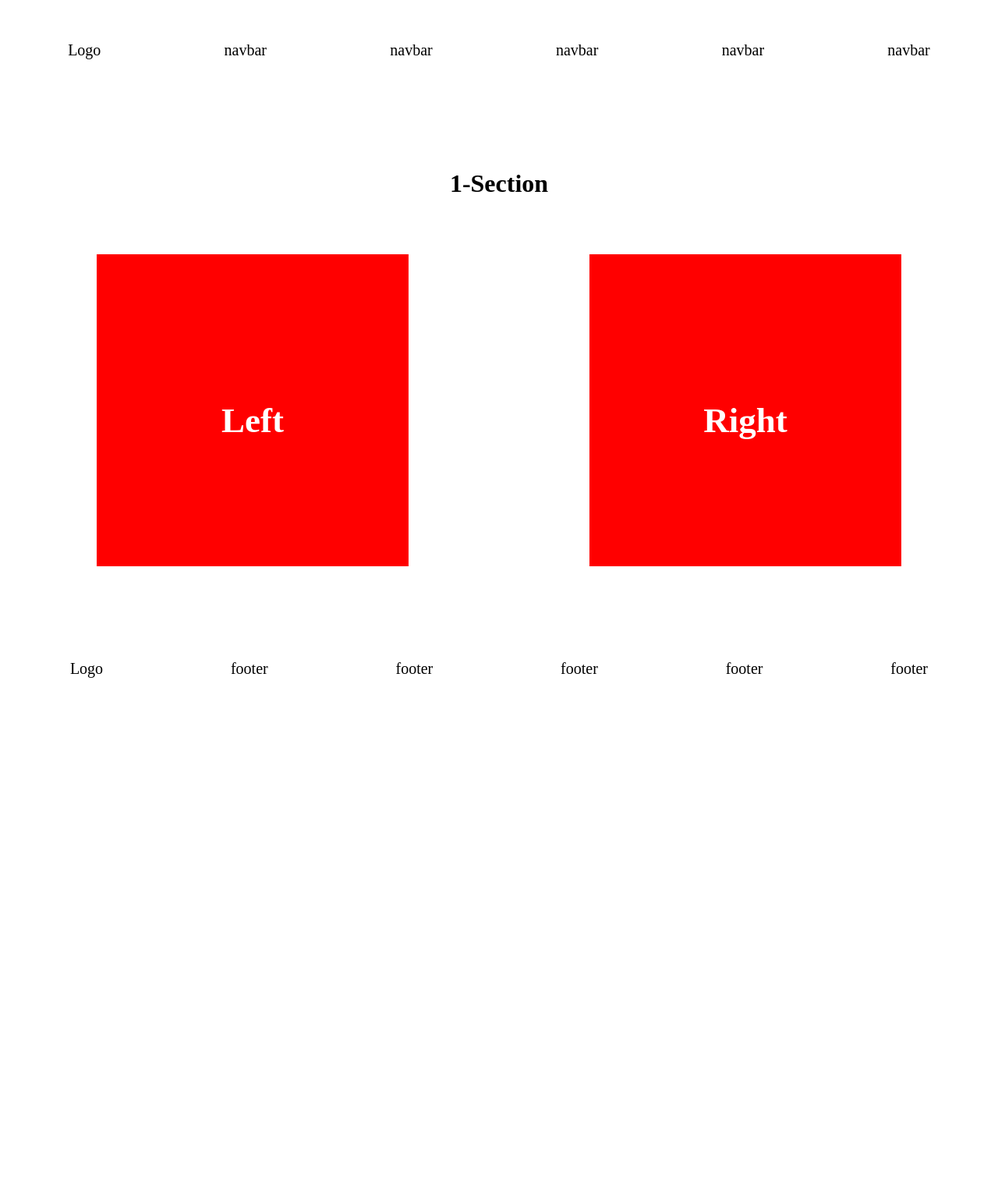
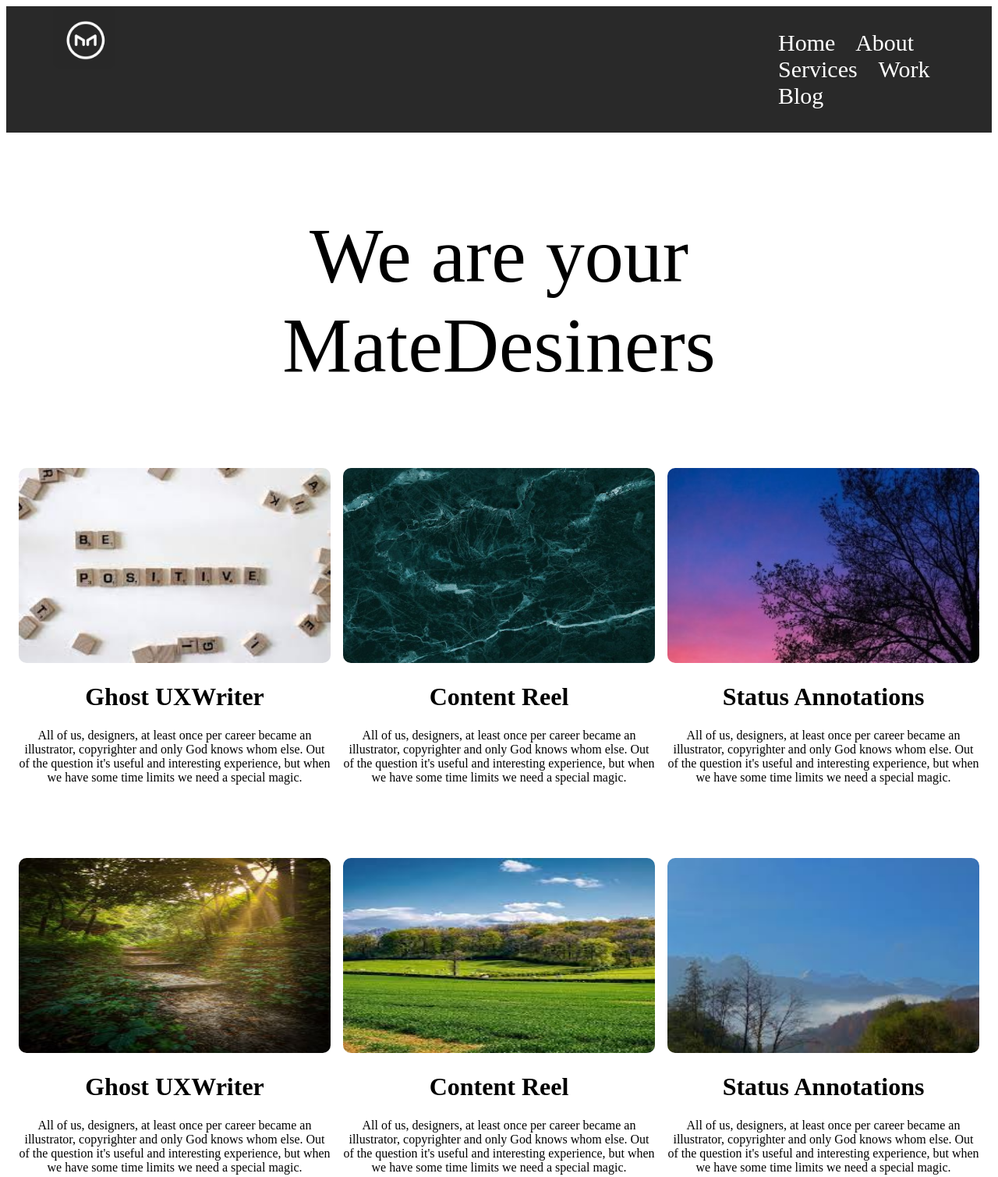
Before and after one commit to donik10/1, a plain HTML site: page index.html in a window 1280 px wide. Shown: the top 1509 px of the page at 78% size. Before the commit the page ends 922 px from the top, so only its background shows below. Drawn offline with Linux system fonts and the light colour scheme.

Commit message:
Add files via upload

```diff
--- a/index.html
+++ b/index.html
@@ -6,30 +6,62 @@
     <link rel="stylesheet" href="./style.css">
 </head>
 <body>
-    <div class="upp">
-        <p>Logo</p>
-        <p>navbar</p>
-        <p>navbar</p>
-        <p>navbar</p>
-        <p>navbar</p>
-        <p>navbar</p>
-    </div>
-
-    <div class="center">
-        <h1>1-Section</h1>
-        <div class="cube">
-            <div class="cb"><h2>Left</h2></div>
-            <div class="cb"><h2>Right</h2></div>
+    <div class="up">
+        <img src="./photo_2025-01-14_15-45-37.jpg" alt="logo" class="logo">
+        <div class="text">
+            <p>Home About Services Work Blog</p>
         </div>
     </div>
 
-    <div class="bottom">
-        <p>Logo</p>
-        <p>footer</p>
-        <p>footer</p>
-        <p>footer</p>
-        <p>footer</p>
-        <p>footer</p>
+    <div class="center-text">We are your <br> MateDesiners</div>
+
+    <div class="photos">
+
+        <div class="box">
+            <img src="./images (2).jpg" alt="photo">
+            <h1>Ghost UXWriter</h1>
+            <p>All of us, designers, at least once per career became an illustrator, copyrighter and only God knows whom else. Out of the question it's useful and interesting experience, but when we have some time limits we need a special magic.</p>
+        </div>
+
+        <div class="box">
+            <img src="./photo_2025-01-14_16-11-59 (2).jpg" alt="photo">
+            <h1>Content Reel</h1>
+            <p>All of us, designers, at least once per career became an illustrator, copyrighter and only God knows whom else. Out of the question it's useful and interesting experience, but when we have some time limits we need a special magic.</p>
+        </div>
+
+        <div class="box">
+            <img src="./photo_2025-01-14_16-11-59.jpg" alt="photo">
+            <h1>Status Annotations</h1>
+            <p>All of us, designers, at least once per career became an illustrator, copyrighter and only God knows whom else. Out of the question it's useful and interesting experience, but when we have some time limits we need a special magic.</p>
+        </div>
+
+        <div class="box">
+            <img src="./photo_2025-01-14_16-13-08.jpg" alt="photo">
+            <h1>Ghost UXWriter</h1>
+            <p>All of us, designers, at least once per career became an illustrator, copyrighter and only God knows whom else. Out of the question it's useful and interesting experience, but when we have some time limits we need a special magic.</p>
+        </div>
+
+        <div class="box">
+            <img src="./images.jpg" alt="photo">
+            <h1>Content Reel</h1>
+            <p>All of us, designers, at least once per career became an illustrator, copyrighter and only God knows whom else. Out of the question it's useful and interesting experience, but when we have some time limits we need a special magic.</p>
+        </div>
+
+        <div class="box">
+            <img src="./images (1).jpg" alt="photo">
+            <h1>Status Annotations</h1>
+            <p>All of us, designers, at least once per career became an illustrator, copyrighter and only God knows whom else. Out of the question it's useful and interesting experience, but when we have some time limits we need a special magic.</p>
+        </div>
+
+
     </div>
+
+    <div class="up">
+        <img src="./photo_2025-01-14_15-45-37.jpg" alt="logo" class="logo">
+        <div class="text">
+            <p>Home About Services Work Blog</p>
+        </div>
+    </div>
+
 </body>
 </html>
--- a/style.css
+++ b/style.css
@@ -1,36 +1,50 @@
-.upp, .bottom{
-    justify-content: space-around;
-    font-size: 20px;
-    display: flex;
+body{
+    height: 1000px;
 }
 
-.center{
-    text-align: center;
+.up{
+    background-color: rgb(41, 41, 41);
+    color: white;
+    display: flex;
+    font-size: 30px;
 }
 
-.cube{
-    display: flex;
-    justify-content: space-around;
+.logo{
+    margin-left: 60px;
+    width: 80px;
+    height: 80px;
 }
 
-.cb{
-    margin-top: 50px;
-    width: 400px;
-    height: 400px;
-    background-color: red;
-    color: white;
+.text{
+    margin-left: 850px;
+    display: flex;
+    word-spacing: 20px;
 }
 
-h2{
-    padding-top: 150px;
-    font-size: 45px;
+.center-text{
+    margin-top: 100px;
+    font-size: 100px;
+    text-align: center;
+    text-decoration: double;
+    margin-bottom: 100px;
 }
 
-.upp{
-    padding-top: 25px;
-    padding-bottom: 100px;
+.photos{
+    display: flex;
+    flex-wrap: wrap;
+    justify-content: space-evenly;
+
+    text-align: center;
+    margin: auto;
 }
-.bottom{
-    padding-top: 100px;
-    padding-bottom: 25px;
+.box{
+    width: 400px;
+    height: 500px;
+
 }
+
+img{
+    width: 400px;
+    height: 250px;
+    border-radius: 10px;
+}
```
Also changed, not shown: images (1).jpg (added), images (2).jpg (added), images.jpg (added), photo_2025-01-14_15-45-37.jpg (added), photo_2025-01-14_16-11-59 (2).jpg (added), photo_2025-01-14_16-11-59.jpg (added), photo_2025-01-14_16-13-08.jpg (added).
